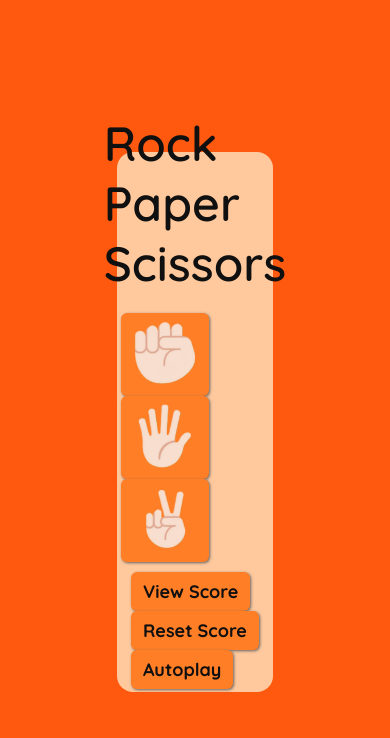
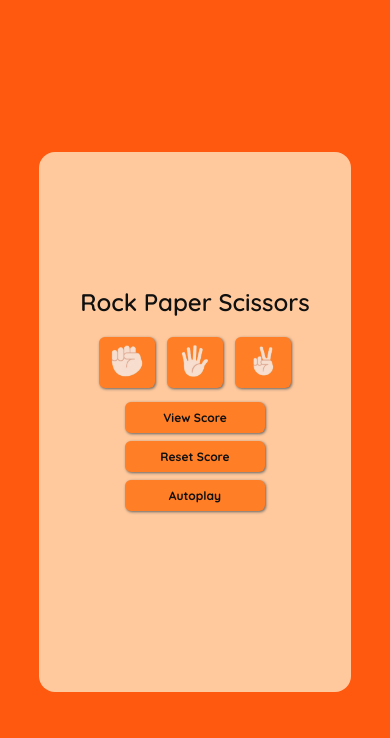
Before and after one commit to ahnaf-exists/Rock-Paper-Scissors, a plain HTML site: page index.html in a window 390 px wide. Drawn offline with Linux system fonts and the light colour scheme.

Commit message:
Version 2.1 (Added Media Queries)

```diff
--- a/style.css
+++ b/style.css
@@ -51,6 +51,7 @@ body {
 }
 
 .features-btn {
+    display: flex;
     margin: 10px;
 }
 
@@ -60,7 +61,7 @@ body {
     font-family: "Quicksand", sans-serif;
     font-weight: 700;
     padding: 8px 12px;
-    margin: 0px 4px;
+    margin: 4px;
     font-size: 18px;
     background-color: #ff7e26;
     color: #101010;
@@ -88,3 +89,75 @@ body {
     font-weight: 600;
     margin: 6px;
 }
+
+@media (max-width: 1250px) {
+    .heading {
+        font-size: 36px;
+    }
+
+    .main-btn button img {
+        height: 48px;
+    }
+
+    .features-btn button {
+        font-size: 16px;
+    }
+
+    .stats span {
+        font-size: 18px;
+    }
+}
+
+@media (max-width: 960px) {
+    .container {
+        width: 60vw;
+    }
+
+    .main-btn button img {
+        height: 32px;
+    }
+
+    .features-btn {
+        flex-direction: column;
+    }
+
+    .features-btn button {
+        font-size: 12px;
+        width: 24vw;
+    }
+
+    .stats span {
+        font-size: 16px;
+    }
+}
+
+@media (max-width: 670px) {
+    .container {
+        width: 80vw;
+    }
+
+    .features-btn button {
+        width: 36vw;
+    }
+}
+
+@media (max-width: 478px) {
+    .heading {
+        font-size: 24px;
+    }
+}
+
+@media (max-width: 352px) {
+    .features-btn button {
+        width: 48vw;
+    }
+
+    .heading {
+        font-size: 18px;
+        font-weight: 700;
+    }
+
+    .main-btn button img {
+        height: 24px;
+    }
+}
```
Also changed, not shown: images/logo.png.
